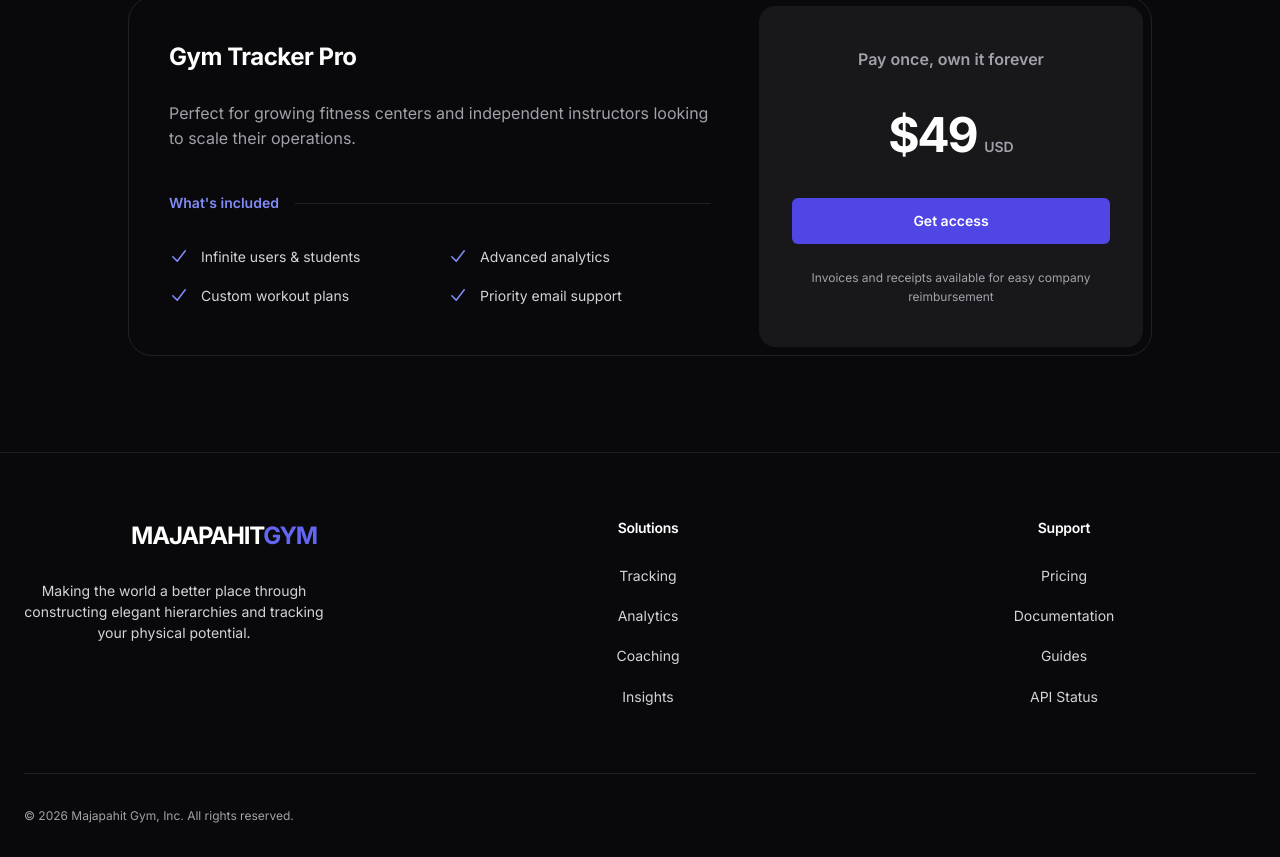
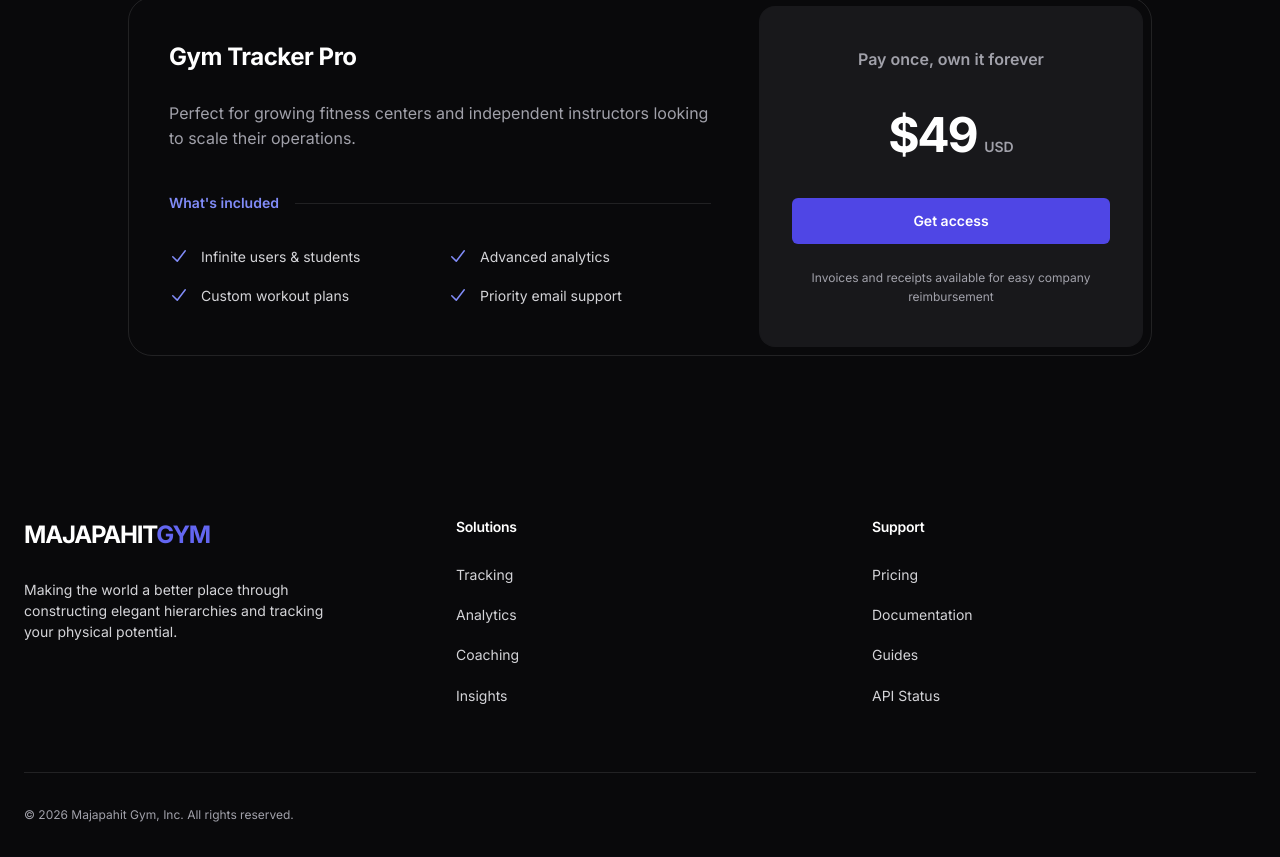
Before and after one commit to agas007/agas007.github.io, a Next.js app: page /gym-tracker in a window 1280 px wide. Shown: the part 1964-2821 px from the top of the page. Built offline with nearby package versions, Linux system fonts and the light colour scheme.

Commit message:
style: Left-align text and remove the top border from the gym landing footer.

```diff
--- a/src/app/gym-tracker/gym.css
+++ b/src/app/gym-tracker/gym.css
@@ -561,6 +561,8 @@
 .gym-landing-footer {
   background-color: #09090b; /* zinc-950 */
   padding: 64px 24px 32px;
+  text-align: left;
+  border-top: none;
 }
 .gym-landing-footer-inner {
   max-width: 1280px;
```
